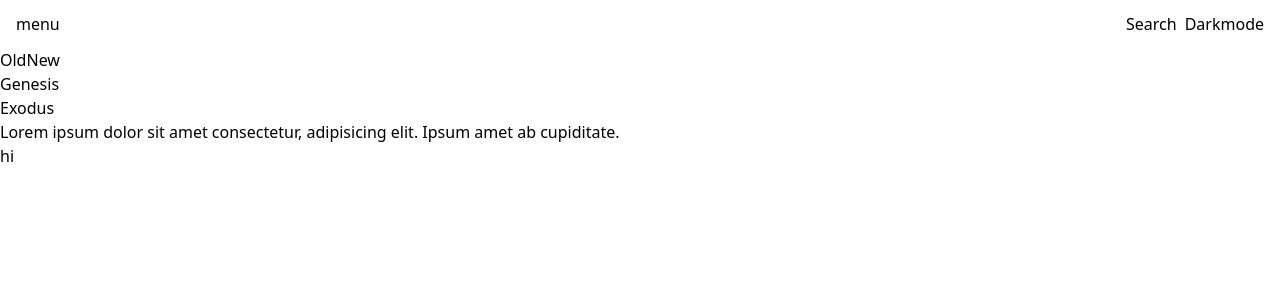
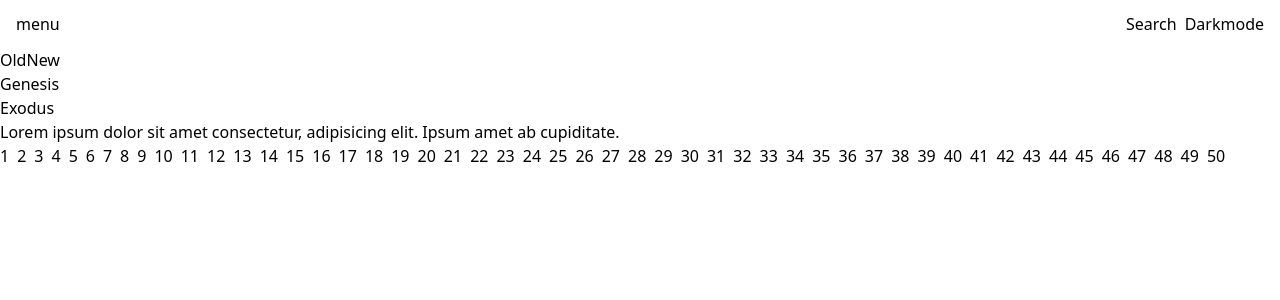
Before and after one commit to bibliahlgn/biblia-hlgn, a React (Vite) app: page / in a window 1280 px wide. Both pictures are taken after a click on the item "Genesis". Shown: the top 300 px of the page. Built offline with nearby package versions, Linux system fonts and the light colour scheme.

Commit message:
Added Chapter List

```diff
--- a/src/App.tsx
+++ b/src/App.tsx
@@ -1,18 +1,24 @@
+import { useState } from "react";
 import Header from "./components/header";
-import { BookList } from "./components/bookList";
-import { ChapterList } from "./components/chapterList";
+import BookList from "./components/bookList";
+import ChapterList from "./components/chapterList";
 
 function App() {
+  const [chapterCount, setChapterCount] = useState(0);
+
   return (
     <>
       <Header />
       <div>
-        <BookList />
+        <BookList
+          chapterCount={chapterCount}
+          setChapterCount={setChapterCount}
+        />
         <div className="texts">
           Lorem ipsum dolor sit amet consectetur, adipisicing elit. Ipsum amet
           ab cupiditate.
         </div>
-        <ChapterList />
+        <ChapterList chapterCount={chapterCount} />
       </div>
     </>
   );
--- a/src/components/bookList.tsx
+++ b/src/components/bookList.tsx
@@ -1,14 +1,25 @@
+import books from "../data/booklist.json";
 import { useState } from "react";
 
-export function BookList() {
-  const booknames = {
-    old: ["Genesis50", "Exodus40"],
-    new: ["Mateo28", "Marcos16", "Lucas24"],
-  };
-
+export default function BookList({
+  chapterCount,
+  setChapterCount,
+}: {
+  chapterCount: number;
+  setChapterCount: React.Dispatch<React.SetStateAction<number>>;
+}) {
   const [testament, setTestament] = useState("old");
 
   const bookName = (i: string) => i.replace(/\d+$/, "");
+  const toggleChapters = (i: string) => {
+    const count = parseInt(i.match(/\d+/)![0]);
+
+    if (count === chapterCount) {
+      setChapterCount(0);
+    } else {
+      setChapterCount(count);
+    }
+  };
 
   return (
     <>
@@ -20,17 +31,21 @@ export function BookList() {
         data-isnew={testament === "new" ? "true" : "false"}
         className="data-isnew:hidden"
       >
-        {booknames.old.map((i) => (
-          <li key={i.toLowerCase()} className="cursor-pointer">
+        {books.old.map((i) => (
+          <li
+            key={i.toLowerCase()}
+            onClick={() => toggleChapters(i)}
+            className="cursor-pointer"
+          >
             {bookName(i)}
           </li>
         ))}
       </ul>
       <ul
         data-isnew={testament === "new" ? "true" : "false"}
-        className="data-isnew:block hidden"
+        className="hidden data-isnew:block"
       >
-        {booknames.new.map((i) => (
+        {books.new.map((i) => (
           <li key={i.toLowerCase()}>{bookName(i)}</li>
         ))}
       </ul>
--- a/src/components/chapterList.tsx
+++ b/src/components/chapterList.tsx
@@ -1,3 +1,20 @@
-export function ChapterList() {
-  return "hi";
+export default function ChapterList({
+  chapterCount,
+}: {
+  chapterCount: number;
+}) {
+  const renderChapterButtons = () => {
+    let items = [];
+
+    for (let i = 1; i <= chapterCount; i++) {
+      items.push(
+        <li key={i} className="cursor-pointer">
+          {i}
+        </li>,
+      );
+    }
+    return items;
+  };
+
+  return <ul className="flex flex-wrap gap-2">{renderChapterButtons()}</ul>;
 }
--- /dev/null
+++ b/src/data/booklist.json
@@ -0,0 +1,4 @@
+{
+  "old": ["Genesis50", "Exodus40"],
+  "new": ["Mateo28", "Marcos16", "Lucas24"]
+}
--- a/tailwind.config.js
+++ b/tailwind.config.js
@@ -5,6 +5,7 @@ export default {
     extend: {},
     data: {
       menustatus: "menustatus='open'",
+      isnew: "isnew='true'",
     },
   },
   plugins: [],
```
